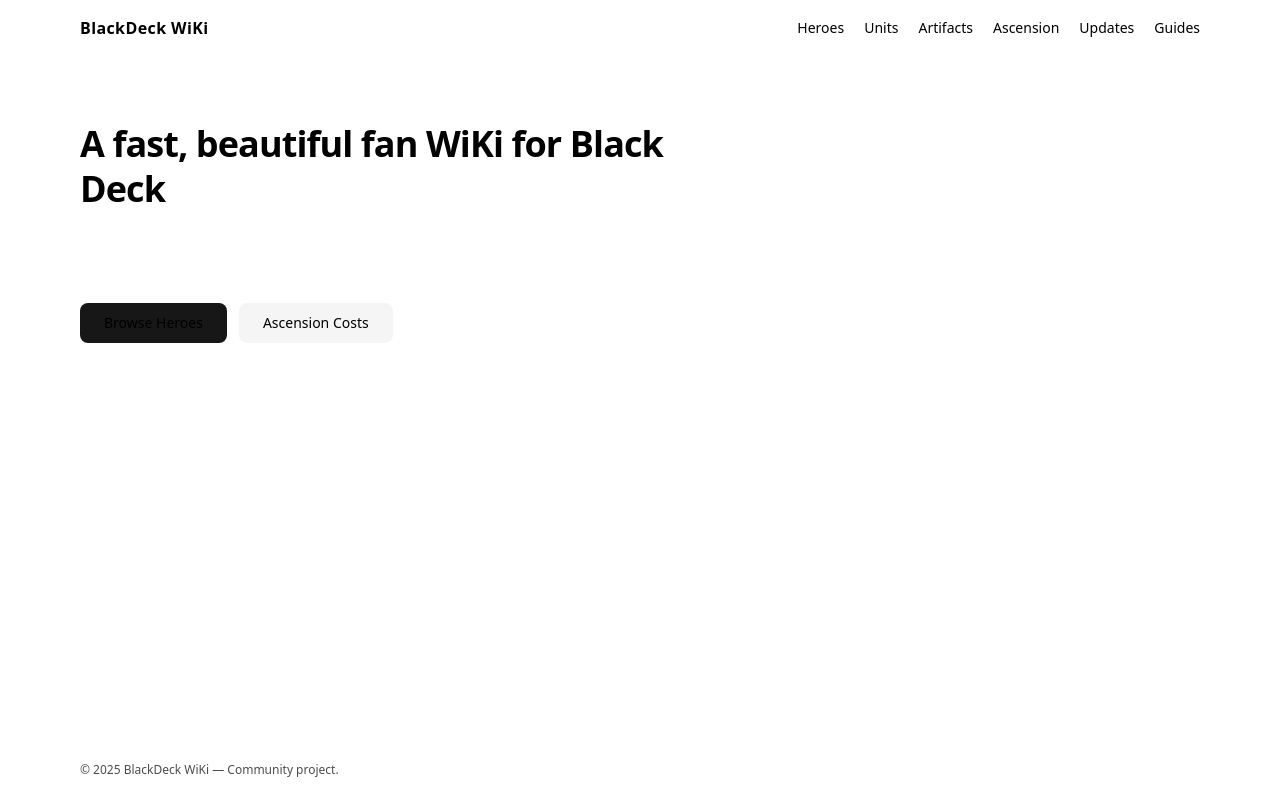
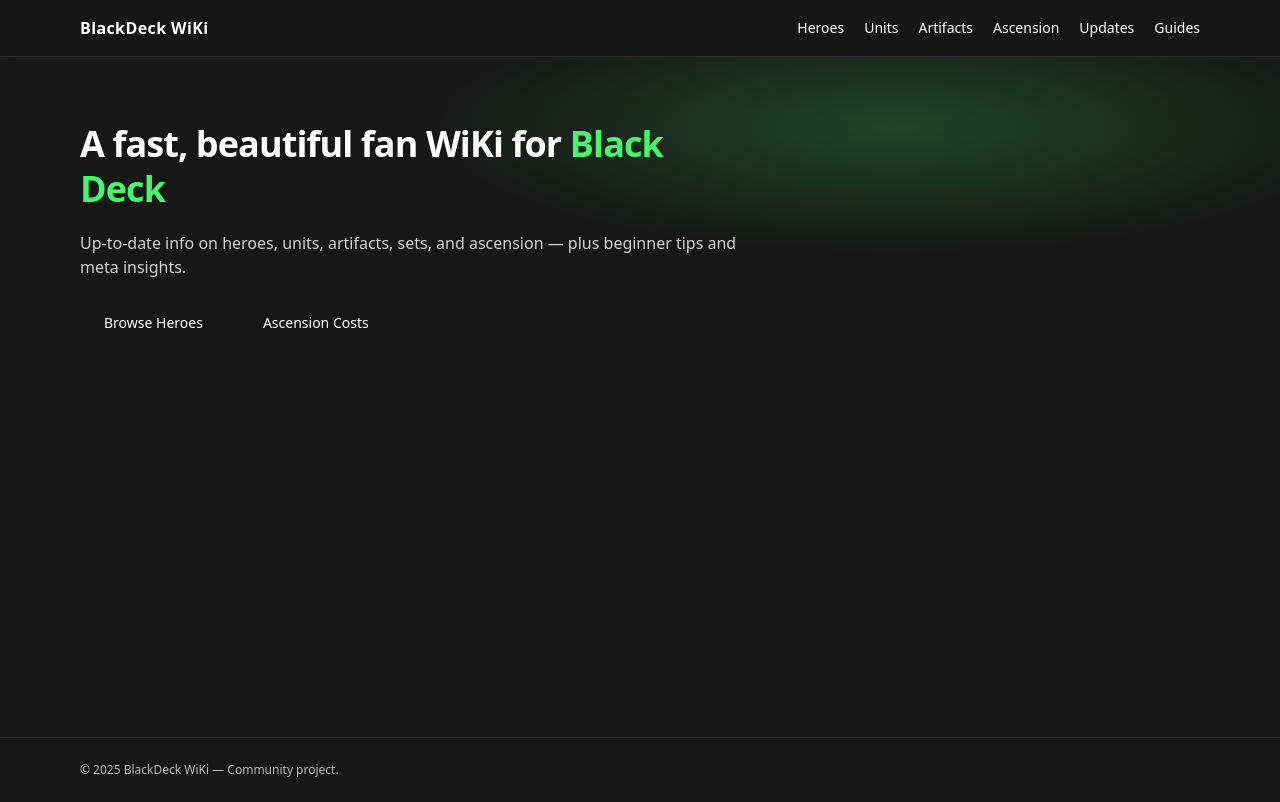
Before and after one commit to shahenwaz/blackdeck_wiki, a Next.js app: page / in a window 1280 px wide. Built offline with nearby package versions, Linux system fonts and the light colour scheme.

Commit message:
fix(theme): force dark mode on <html> so HSL tokens apply (button colors correct)

```diff
--- a/app/layout.tsx
+++ b/app/layout.tsx
@@ -15,7 +15,7 @@
   children: React.ReactNode;
 }) {
   return (
-    <html lang="en" suppressHydrationWarning>
+    <html lang="en" className="dark" suppressHydrationWarning>
       <body className="min-h-dvh" suppressHydrationWarning>
         <SiteNavbar />
         <main>{children}</main>
```
